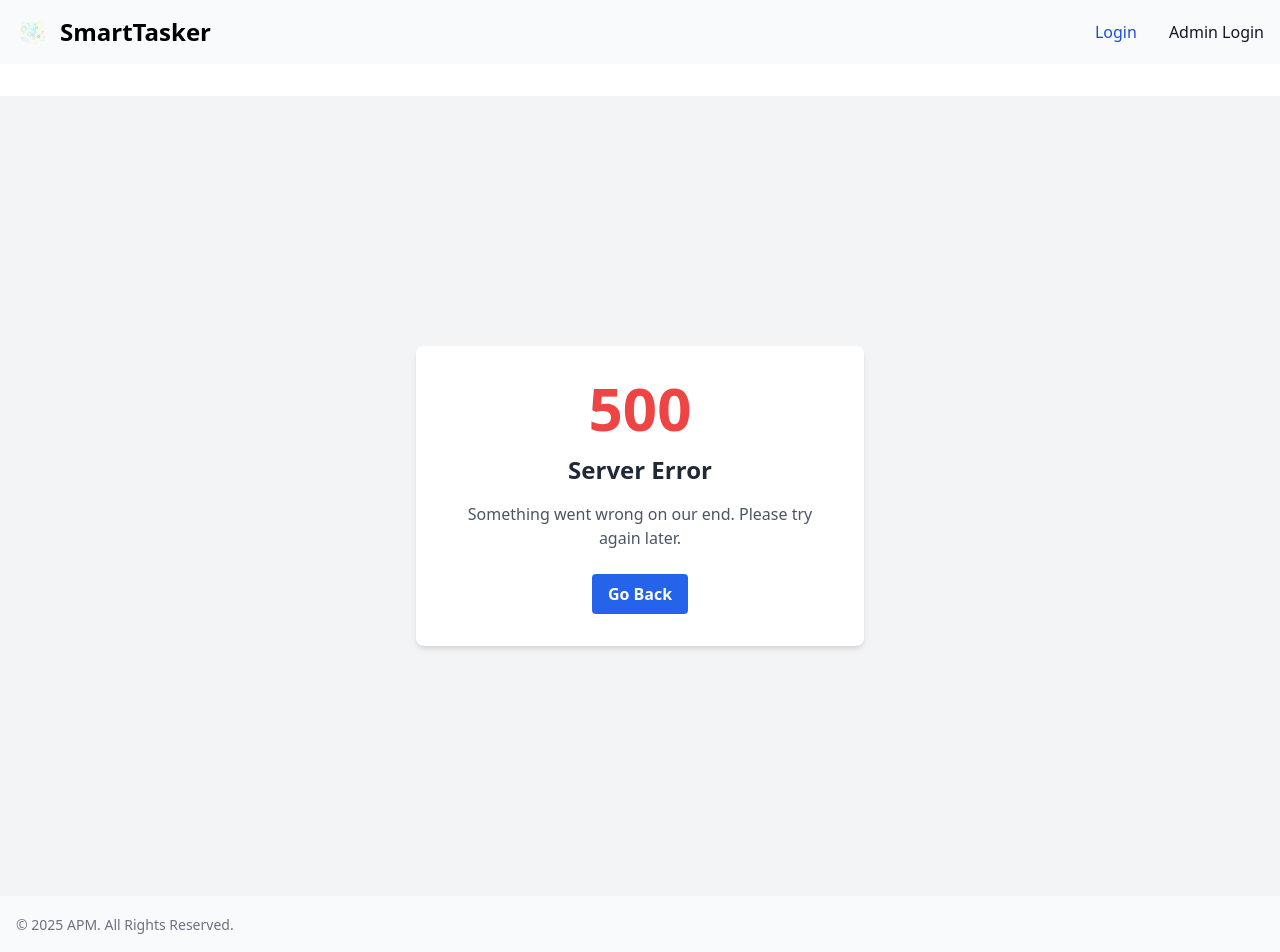
After one commit to exc33ded/LLM-Based-Project-Manager, a Flask app: template templates/errors/500.html in a window 1280 px wide. The commit adds this page. Run offline with Flask 3, Linux system fonts and the light colour scheme; the template is opened without the code that fills it, so the values that code supplies are empty; parts of the project's set-up code (start-up, migrations or seed data) failed here and were passed over; some libraries are stand-ins or nearby versions.

```diff
--- a/app.py
+++ b/app.py
@@ -1,4 +1,4 @@
-from flask import Flask
+from flask import Flask, render_template
 from flask_sqlalchemy import SQLAlchemy
 from flask_login import LoginManager
 import os
@@ -61,6 +61,63 @@ app.register_blueprint(admin_routes)
 app.register_blueprint(miniadmin_routes)
 app.register_blueprint(student_routes)
 
+# Generic error handler for common HTTP errors
+@app.errorhandler(400)
+def bad_request(e):
+    return render_template('errors/error.html',
+                          error_code="400",
+                          error_title="Bad Request",
+                          error_message="The server could not understand your request."), 400
+
+@app.errorhandler(401)
+def unauthorized(e):
+    return render_template('errors/error.html',
+                          error_code="401",
+                          error_title="Unauthorized",
+                          error_message="You need to be authenticated to access this resource."), 401
+
+@app.errorhandler(403)
+def forbidden(e):
+    return render_template('errors/error.html',
+                          error_code="403",
+                          error_title="Forbidden",
+                          error_message="You don't have permission to access this resource."), 403
+
+@app.errorhandler(404)
+def page_not_found(e):
+    return render_template('errors/error.html',
+                          error_code="404",
+                          error_title="Page Not Found",
+                          error_message="The page you are looking for doesn't exist or has been moved."), 404
+
+@app.errorhandler(405)
+def method_not_allowed(e):
+    return render_template('errors/error.html',
+                          error_code="405",
+                          error_title="Method Not Allowed",
+                          error_message="The method is not allowed for the requested URL."), 405
+
+@app.errorhandler(500)
+def server_error(e):
+    return render_template('errors/error.html',
+                          error_code="500",
+                          error_title="Server Error",
+                          error_message="Something went wrong on our end. Please try again later."), 500
+
+# Catch-all for other server errors
+@app.errorhandler(Exception)
+def handle_exception(e):
+    # Pass through HTTP errors
+    if isinstance(e, HTTPException):
+        return e
+
+    # Handle non-HTTP exceptions with a generic 500 page
+    return render_template('errors/error.html',
+                          error_code="500",
+                          error_title="Server Error",
+                          error_message="An unexpected error occurred. Our team has been notified."), 500
+
+
 if __name__ == "__main__":
     with app.app_context():
         db.create_all()
--- a/routes_student.py
+++ b/routes_student.py
@@ -139,6 +139,7 @@ def add_project():
         start_date_str = request.form['start_date']
         start_date = datetime.strptime(start_date_str, '%Y-%m-%d')
         synopsis = request.files['synopsis']
+        enable_ai_tasks = 'generate_tasks' in request.form
 
         # Validate file type
         if not synopsis.filename.lower().endswith('.pdf'):
@@ -183,21 +184,22 @@ def add_project():
         db.session.commit()
 
         # Generate tasks based on the summary
-        try:
-            task_data = json.loads(generate_dynamic_coding_tasks(summary))
-            for task_title, task_details in task_data.items():
-                new_task = Task(
-                    title=task_title,
-                    description=task_details["Task Description"],
-                    due_date=datetime.strptime(task_details["Date"], '%Y-%m-%d'),
-                    status='In Progress',
-                    project_id=project.id
-                )
-                db.session.add(new_task)
-            db.session.commit()
-        except ValueError or Exception as e:
-            flash(f"Task generation failed: {e}", "danger")
-            return redirect(url_for('student_routes.view_projects'))
+        if enable_ai_tasks:
+            try:
+                task_data = json.loads(generate_dynamic_coding_tasks(summary))
+                for task_title, task_details in task_data.items():
+                    new_task = Task(
+                        title=task_title,
+                        description=task_details["Task Description"],
+                        due_date=datetime.strptime(task_details["Date"], '%Y-%m-%d'),
+                        status='In Progress',
+                        project_id=project.id
+                    )
+                    db.session.add(new_task)
+                db.session.commit()
+            except ValueError or Exception as e:
+                flash(f"Task generation failed: {e}", "danger")
+                return redirect(url_for('student_routes.view_projects'))
 
         flash_unique("Project added successfully!", "success", persistent=False)
         return redirect(url_for('student_routes.view_projects'))
--- a/templates/admin/assign_miniadmin.html
+++ b/templates/admin/assign_miniadmin.html
@@ -1,7 +1,7 @@
 {% extends "admin/base_admin.html" %}
 
 {% block content %}
-<h1>Assign Mini-Admin to Students</h1>
+<h1>Assign Mentor to Students</h1>
 
 <form method="POST" action="{{ url_for('admin_routes.assign_miniadmin') }}">
     <label for="miniadmin">Select Mentor:</label>
--- a/templates/admin/manage_users.html
+++ b/templates/admin/manage_users.html
@@ -23,7 +23,7 @@
                     <tr>
                         <td class="px-4 py-2">{{ user.name }}</td>
                         <td class="px-4 py-2">{{ user.email }}</td>
-                        <td class="px-4 py-2">{{ user.role }}</td>
+                        <td class="px-4 py-2">{{ user.role|replace("mini-admin", "mentor") }}</td>
                         <td class="px-4 py-2">{{ user.rollno }}</td>
                         <td class="px-4 py-2">
                             <form action="{{ url_for('admin_routes.toggle_verification', user_id=user.id) }}" method="POST" onsubmit="return confirm('Are you sure you want to unverify this user?')">
@@ -49,7 +49,6 @@
    ← Go Back
 </a>
 
-
     <!-- DataTables JS -->
     <script>
         $(document).ready(function () {
--- a/templates/admin/verify_users.html
+++ b/templates/admin/verify_users.html
@@ -36,7 +36,7 @@
                     <td>{{ user.name }}</td>
                     <td>{{ user.email }}</td>
                     <td>{{ user.rollno }}</td>
-                    <td>{{ user.role }}</td>
+                    <td>{{ user.role|replace("mini-admin", "mentor") }}</td>
                     <td>{{ user.course }}</td>
                     <td>
                         <a href="{{ url_for('static', filename='uploads/id/' + user.id_card) }}" target="_blank"
--- a/templates/admin/view_miniadmin_projects.html
+++ b/templates/admin/view_miniadmin_projects.html
@@ -2,7 +2,7 @@
 
 {% block content %}
 <div class="max-w-6xl mx-auto p-8">
-    <h1 class="text-3xl font-extrabold text-gray-800 mb-6 text-center">Mini-Admin Projects & Students</h1>
+    <h1 class="text-3xl font-extrabold text-gray-800 mb-6 text-center">Mentor Projects & Students</h1>
 
     <div class="bg-white p-6 rounded-lg shadow-lg">
         <table id="example" class="display" style="width:100%">
--- /dev/null
+++ b/templates/errors/500.html
@@ -0,0 +1,20 @@
+{% extends "base.html" %}
+
+{% block content %}
+<div class="flex items-center justify-center min-h-screen bg-gray-100">
+    <div class="bg-white p-8 rounded-lg shadow-md max-w-md w-full text-center">
+        <h1 class="text-6xl font-bold text-red-500 mb-4">500</h1>
+        <h2 class="text-2xl font-semibold text-gray-800 mb-4">Server Error</h2>
+        <p class="text-gray-600 mb-6">Something went wrong on our end. Please try again later.</p>
+        <button onclick="goBack()" class="inline-block bg-blue-600 hover:bg-blue-700 text-white font-bold py-2 px-4 rounded focus:outline-none focus:shadow-outline">
+            Go Back
+        </button>
+    </div>
+</div>
+
+<script>
+    function goBack() {
+        window.history.back();
+    }
+    </script>
+{% endblock %}
```
Also changed, not shown: templates/errors/404.html (added, +20 -0 lines), templates/errors/error.html (added, +20 -0 lines), templates/student/view_projects.html (+14 -4 lines), utils/task_generation.py (+22 -21 lines).
